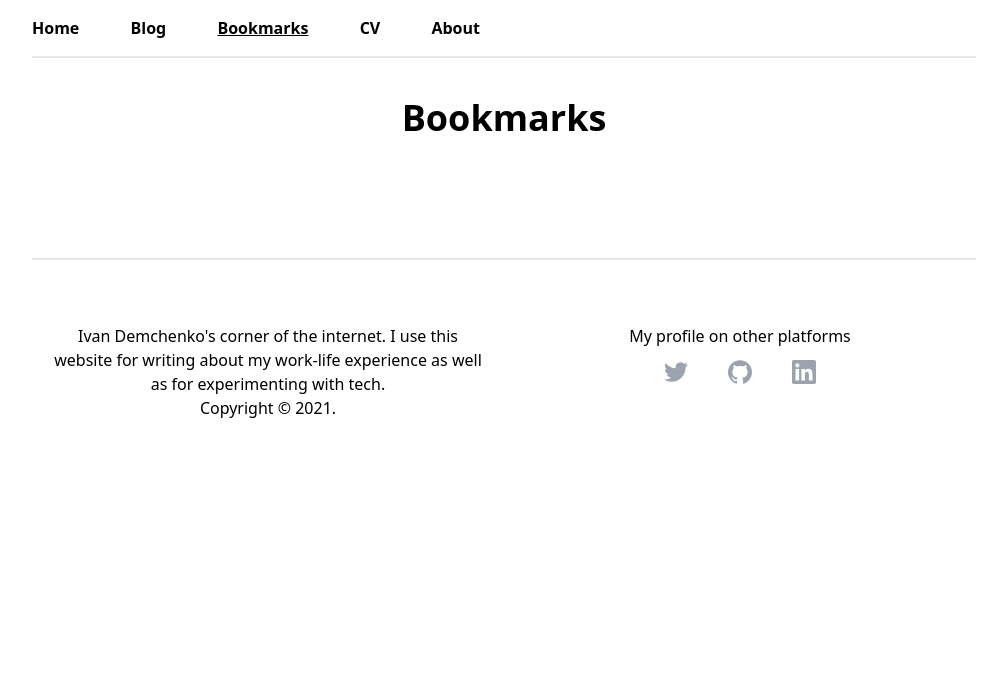
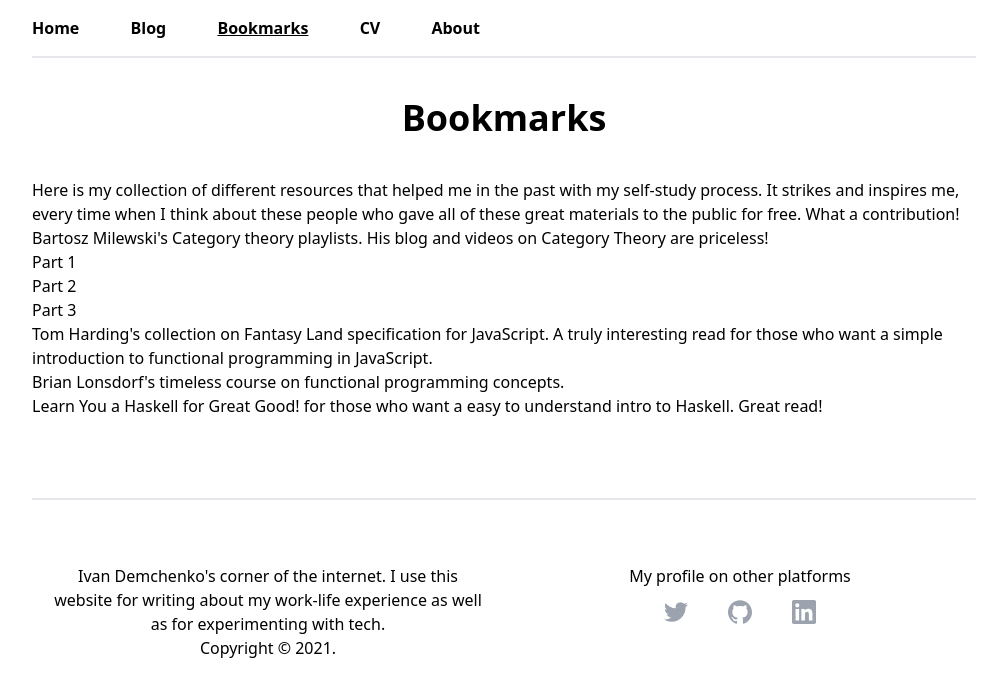
Before and after one commit to ivan-demchenko/ivan-demchenko.github.io, a Gatsby site: page /bookmarks in a window 1280 px wide. Shown: the whole page, without its empty margins (136-1143 px from the left). Built offline with nearby package versions, Linux system fonts and the light colour scheme; Gatsby itself is replaced by a stand-in of ours; what @tailwindcss/typography would draw is missing.

Commit message:
bookmarks page and ga

```diff
--- a/gatsby-config.js
+++ b/gatsby-config.js
@@ -54,7 +54,7 @@ module.exports = {
     {
       resolve: "gatsby-plugin-google-analytics",
       options: {
-        trackingId: "TEST_ID",
+        trackingId: "UA-58254906-1",
       },
     },
     "gatsby-plugin-react-helmet",
--- a/src/pages/bookmarks.tsx
+++ b/src/pages/bookmarks.tsx
@@ -18,7 +18,23 @@ export default function IndexPage({ data }: PageProps<SiteQueryResult>) {
       activeLinkUrl="/bookmarks"
       metadata={metadata}
       header={<h1 className="text-4xl font-bold py-10">Bookmarks</h1>}
-    />
+    >
+      <section className="prose prose-lg dark:prose-dark mb-8">
+        <p>Here is my collection of different resources that helped me in the past with my self-study process. It strikes and inspires me, every time when I think about these people who gave all of these great materials to the public for free. What a contribution!</p>
+        <ul>
+          <li>Bartosz Milewski's Category theory playlists. His <a href="https://bartoszmilewski.com/" title="Bartosz Milewski's blog" target="_blank" rel="noopener noreferrer">blog</a> and videos on Category Theory are priceless!<br />
+            <ul>
+              <li><a href="https://www.youtube.com/watch?v=I8LbkfSSR58&amp;list=PLbgaMIhjbmEnaH_LTkxLI7FMa2HsnawM_" title=" Bartosz Milewski's Category Theory playlist" target="_blank" rel="noopener noreferrer">Part 1</a></li>
+              <li><a href="https://www.youtube.com/watch?v=3XTQSx1A3x8&amp;list=PLbgaMIhjbmElia1eCEZNvsVscFef9m0dm" title=" Bartosz Milewski's Category Theory playlist" target="_blank" rel="noopener noreferrer">Part 2</a></li>
+              <li><a href="https://www.youtube.com/watch?v=F5uEpKwHqdk&amp;list=PLbgaMIhjbmEn64WVX4B08B4h2rOtueWIL" title=" Bartosz Milewski's Category Theory playlist" target="_blank" rel="noopener noreferrer">Part 3</a></li>
+            </ul>
+          </li>
+          <li><a href="http://www.tomharding.me/fantasy-land/" title="Tom Harding's Fantasy Land specification explanation" target="_blank" rel="noopener noreferrer">Tom Harding's collection</a> on Fantasy Land specification for JavaScript. A truly interesting read for those who want a simple introduction to functional programming in JavaScript.</li>
+          <li><a href="https://egghead.io/courses/professor-frisby-introduces-composable-functional-javascript" title="Professor Frisby Introduces Composable Functional JavaScript" target="_blank" rel="noopener noreferrer">Brian Lonsdorf's timeless course</a> on functional programming concepts.</li>
+          <li><a href="http://learnyouahaskell.com/" title="Timeless book for beginners in Haskell" target="_blank" rel="noopener noreferrer">Learn You a Haskell for Great Good!</a> for those who want a easy to understand intro to Haskell. Great read!</li>
+        </ul>
+      </section>
+    </PageLayout>
   );
 }
 
```
